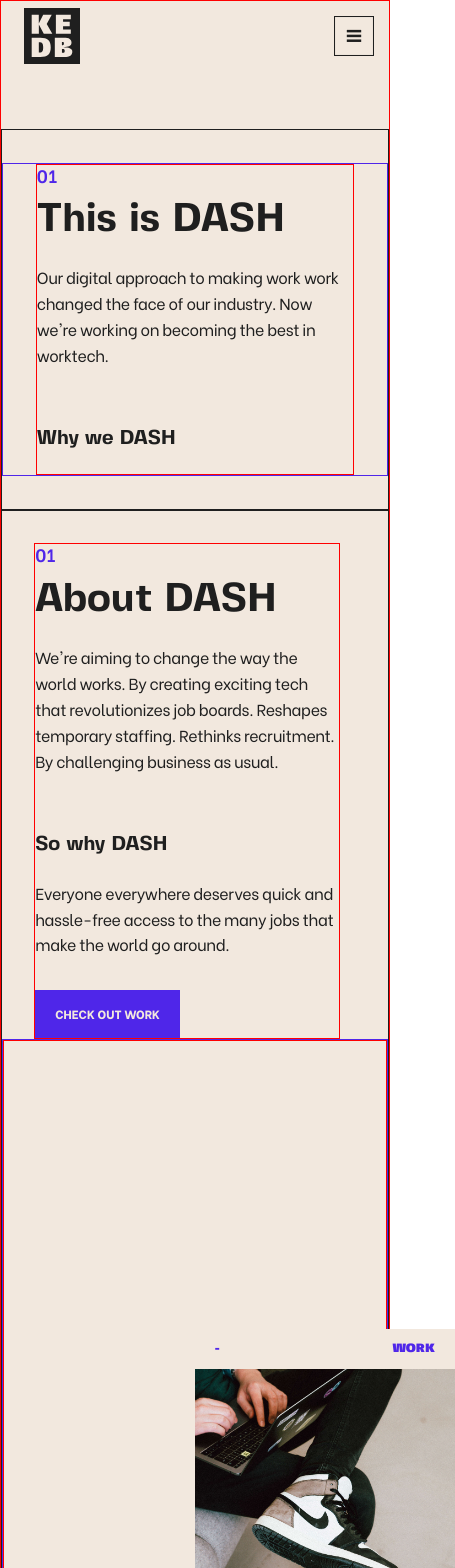
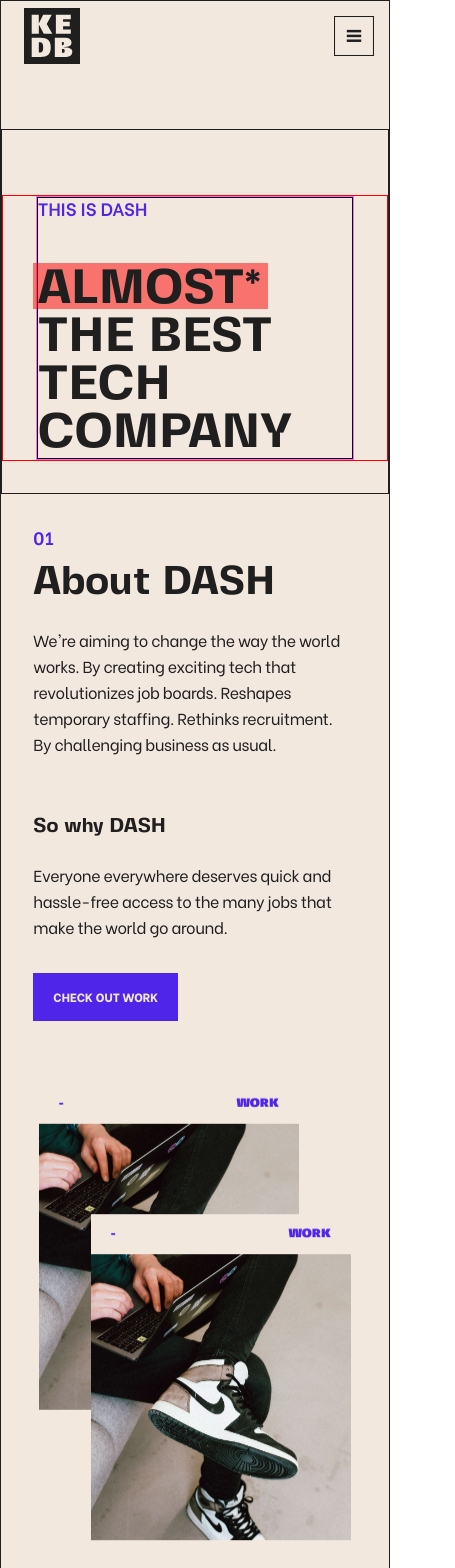
Before and after one commit to Keddib/portfolio, a Next.js app: page /test in a window 390 px wide. Shown: the top 1568 px of the page, 455 px wide, since content can reach past the window. Built offline with nearby package versions, Linux system fonts and the light colour scheme.

Commit message:
add title section

```diff
--- a/src/components/Title/index.js
+++ b/src/components/Title/index.js
@@ -1,5 +1,31 @@
+import Number from "src/components/number";
+
 export default function Title() {
-  return <section className="relative mt-32 section--default pt-4/24 md:mt-3/24 md:pt-1/24">
-
-  </section>
+  return (
+    <section className="relative mt-32 section--default pt-[16.66666667vw] md:mt-[12.5vw] md:pt-[4.16666667vw] border">
+      <div className="grid grid-cols-24 gap-x-2.5 border-red border">
+        <div className="col-start-3 col-end-23 xl:col-start-3 xl:col-end-19 border border-pink">
+          <div className="w-full border border-black">
+            <Number>
+              this is dash
+            </Number>
+            <div className="relative pt-8">
+              <div className="heading--1 uppercase font-FivoSansModern font-bold">
+                <h1 className="">
+                  <span id="main-word" className="relative">
+                    almost
+                    <span>*</span>
+                  </span>
+                  <span> the </span>
+                  <span>best </span>
+                  <span>tech </span>
+                  <span>company </span>
+                </h1>
+              </div>
+            </div>
+          </div>
+        </div>
+      </div>
+    </section>
+  );
 }
--- a/src/components/about/index.js
+++ b/src/components/about/index.js
@@ -1,65 +1,18 @@
 import Img1 from "public/images/10.jpeg";
-import Image from 'next/image';
-import { useEffect, useRef } from "react";
-import { Draggable, gsap } from "src/services/gasp";
-import Button from "../button";
-import Number from "../number";
-import Title2 from "../title2";
-import Title3 from "../title3";
+import Button from "src/components/button";
+import Number from "src/components/number";
+import Title2 from "src/components/title2";
+import Title3 from "src/components/title3";
+import ImageDrag from "src/components/imagedrag";
 
 export default function About() {
 
-  useEffect(() => {
-
-    // create our context. This function is invoked immediately and all GSAP
-    // animations and Draggable created during the execution of this function
-    // get recorded so we can revert() them later (cleanup)
-    let ctx = gsap.context(() => {
-
-      // all our animations can use selector text like ".box"
-      // and it's properly scoped to our component
-      gsap.from('#draggable-img', { transform: `translate(-50%, -72%)` })
-      gsap.from('#draggable-img2', { transform: `translate(-40%, -28%)` })
-
-      // const onClick = () => {
-      //   gsap.to('#draggable-img', { scale: 1.1, duration: 0 });
-      //   console.log();
-      // };
-      // const onRelease = () => {
-      //   gsap.to('#draggable-img', { scale: 1, duration: 0 });
-      // };
-
-      // Draggable.create(['#draggable-img', '#draggable-img2'], {
-      //   bounds: "#main-wrapper",
-      //   trigger: '#topbar',
-      //   onDragStart: onClick,
-      //   onDragEnd: onRelease,
-      //   onPress: onClick,
-      //   onRelease: onRelease
-      // });
-
-    }); // <- IMPORTANT! Scopes selector text
-
-    return () => ctx.revert(); // cleanup
-
-  }, []);
-
   return (
     <>
-      <section className='mt-32 section--default pt-4/24 md:mt-3/24 md:pt-1/24 border'>
-        <div className='grid grid-cols-24 gap-x-2.5 border border-secondary-dark'>
-          <div className='col-start-3 col-end-23 xl:col-end-19  border border-red'>
-            <Number>01</Number>
-            <Title2>This is DASH</Title2>
-            <p className='paragraph'>Our digital approach to making work work changed the face of our industry. Now we're working on becoming the best in worktech.</p>
-            <Title3>Why we DASH</Title3>
-          </div>
-        </div>
-      </section>
-      <section className='section--default border'>
+      <section className='section--default'>
         <div className='grid grid-cols-24'>
 
-          <div className='flex flex-col justify-end  items-start  col-start-3 col-end-22 lg:col-end-10  border border-red'>
+          <div className='flex flex-col justify-end  items-start  col-start-3 col-end-22 lg:col-end-10  '>
             <Number>01</Number>
             <Title2>
               About DASH
@@ -79,35 +32,10 @@ export default function About() {
             <Button>Check out work</Button>
           </div>
 
-          <div className='col-start-1 col-end-25 lg:col-start-10 border border-secondary'>
-            <div className="relative w-full pb-[150%] md:pb-[80%] border border-red">
-
-              <div id="draggable-img" className="absolute border hover:scale-150 cursor-pointer w-[66.66666667vw] top-1/2 left-1/2 will-change-transform md:w-[41.66666667vw] lg:w-[29.16666667vw]">
-                <div className="overflow-hidden font-FivoSansModern">
-                  <div id="topbar" className="flex items-stretch justify-between text-xs font-extrabold uppercase pointer-events-auto font-display bg-background dark:bg-background-dark text-tertiary dark:text-tertiary-dark hover:bg-tertiary dark:hover:bg-tertiary-dark  hover:text-background dark:hover:text-background-dark">
-                    <span className="block px-5 py-3 cursor-pointer font-extra-black">-</span>
-                    <span className="block w-full px-5 py-3 text-right select-none flex-grow-1 cursor-[grab] touch-none font-extra-black">work</span>
-                  </div>
-                  <div className="flex relative w-full bg-secondary pb-[110%] ">
-                    <div className="absolute inset-0">
-                      <Image src={Img1} className="min-h-full min-w-full max-w-full max-h-full object-cover" alt="person at work" />
-                    </div>
-                  </div>
-                </div>
-              </div>
-              <div id="draggable-img2" className="absolute hover:scale-150 cursor-pointer w-[66.66666667vw] top-1/2 left-1/2 will-change-transform md:w-[41.66666667vw] lg:w-[29.16666667vw]">
-                <div className="overflow-hidden font-FivoSansModern">
-                  <div id="topbar" className="flex items-stretch justify-between text-xs font-extrabold uppercase pointer-events-auto font-display bg-background dark:bg-background-dark text-tertiary dark:text-tertiary-dark hover:bg-tertiary dark:hover:bg-tertiary-dark  hover:text-background dark:hover:text-background-dark">
-                    <span className="block px-5 py-3 cursor-pointer font-extra-black">-</span>
-                    <span className="block w-full px-5 py-3 text-right select-none flex-grow-1 cursor-[grab] touch-none font-extra-black">work</span>
-                  </div>
-                  <div className="flex relative w-full bg-secondary pb-[110%] ">
-                    <div className="absolute inset-0">
-                      <Image src={Img1} className="min-h-full min-w-full max-w-full max-h-full object-cover" alt="person at work" />
-                    </div>
-                  </div>
-                </div>
-              </div>
+          <div className='col-start-1 col-end-25 lg:col-start-10 '>
+            <div className="relative w-full pb-[150%] md:pb-[80%] ">
+              <ImageDrag img={Img1} className={'draggable-position'} name="work" />
+              <ImageDrag img={Img1} className={'draggable-position2'} name="work" />
 
             </div>
           </div>
--- a/src/components/hint/index.js
+++ b/src/components/hint/index.js
@@ -14,7 +14,7 @@ export default function Hint() {
     <span
       id="hintspan"
       ref={spanRef}
-      className='hidden fixed top-10 left-10 bg-pink pointer-events-none
+      className='hidden fixed top-0 left-0 bg-pink pointer-events-none
       dark:bg-tertiary-dark text-primary-dark dark:text-primary uppercase
         px-4 py-1 w-fit text-sm font-bold'
     >
--- /dev/null
+++ b/src/components/imagedrag/index.js
@@ -0,0 +1,87 @@
+import Image from 'next/image';
+import { useEffect, useRef, useState } from "react";
+import useHint from 'src/hooks/useHint';
+import { onMove } from 'src/services/animationEvents';
+import { Draggable, gsap } from "src/services/gasp";
+
+export default function ImageDrag({ img, className, name }) {
+
+  const [isDraging, setIsDraging] = useState(false);
+  const triggerRef = useRef(null);
+  const draggableRef = useRef(null);
+  const { setHintText, hintRef } = useHint();
+
+
+  const onEnter = () => {
+    setHintText(isDraging ? 'now drag me' : 'grab me');
+    if (hintRef) {
+      hintRef.current.style.display = 'inline';
+    }
+  };
+
+
+  const onLeave = () => {
+    setHintText('');
+    if (hintRef) {
+      hintRef.current.style.display = 'none';
+    }
+  };
+
+  useEffect(() => {
+
+    // create our context. This function is invoked immediately and all GSAP
+    // animations and Draggable created during the execution of this function
+    // get recorded so we can revert() them later (cleanup)
+    let ctx = gsap.context(() => {
+
+      // all our animations can use selector text like ".box"
+      // and it's properly scoped to our component
+
+      const onClick = () => {
+        setIsDraging(true);
+        gsap.to(draggableRef.current, { scale: 1.05, duration: 0 });
+      };
+      const onRelease = () => {
+        setIsDraging(false);
+        gsap.to(draggableRef.current, { scale: 1, duration: 0 });
+      };
+
+      Draggable.create(draggableRef.current, {
+        trigger: triggerRef.current,
+        onDragStart: onClick,
+        onDragEnd: onRelease,
+        onPress: onClick,
+        onRelease: onRelease,
+        onMove: onMove
+      });
+
+    }); // <- IMPORTANT! Scopes selector text
+
+    return () => ctx.revert(); // cleanup
+
+  }, []);
+
+  useEffect(() => {
+    setHintText(isDraging ? 'now drag me' : 'grab me');
+  }, [isDraging]);
+
+  return (
+    <div ref={draggableRef} className={`absolute ${className} cursor-pointer w-[66.66666667vw] top-1/2 left-1/2 will-change-transform md:w-[41.66666667vw] lg:w-[29.16666667vw]`}>
+      <div className="overflow-hidden font-FivoSansModern">
+        <div
+          onMouseEnter={onEnter}
+          onMouseLeave={onLeave}
+          onMouseMove={onMove}
+          ref={triggerRef} className="flex items-stretch justify-between text-xs font-extrabold uppercase pointer-events-auto font-display bg-background dark:bg-background-dark text-tertiary dark:text-tertiary-dark hover:bg-tertiary dark:hover:bg-tertiary-dark  hover:text-background dark:hover:text-background-dark">
+          <span className="block px-5 py-3 cursor-pointer font-extra-black">-</span>
+          <span className="block w-full px-5 py-3 text-right select-none flex-grow-1 cursor-[grab] touch-none font-extra-black">{name}</span>
+        </div>
+        <div className="flex relative w-full bg-secondary pb-[110%] ">
+          <div className="absolute inset-0">
+            <Image src={img} className="min-h-full min-w-full max-w-full max-h-full object-cover" alt="personal image" />
+          </div>
+        </div>
+      </div>
+    </div>
+  );
+}
--- a/src/components/logo/index.js
+++ b/src/components/logo/index.js
@@ -1,6 +1,6 @@
 import Logos from "public/icons/logo.svg";
 import { Draggable, gsap } from "src/services/gasp";
-import { useEffect, useRef, useState } from "react";
+import { useEffect, useState } from "react";
 import useHint from "src/hooks/useHint";
 import { onMove } from "src/services/animationEvents";
 
@@ -42,7 +42,7 @@ export default function Logo() {
 
   useEffect(() => {
     setHintText(isDraging ? 'now drag me' : 'grab me');
-  }, [isDraging])
+  }, [isDraging]);
 
   useEffect(() => {
 
--- a/src/components/number/index.js
+++ b/src/components/number/index.js
@@ -1,7 +1,7 @@
 export default function Number({ children }) {
   return (
     <div className="stagger-child js-reveal-child">
-      <span className="block mb-4 text--label text-secondary dark:text-secondary-dark">
+      <span className="block mb-4 text--label text-secondary dark:text-secondary-dark uppercase">
         {children}
       </span>
     </div >
--- a/src/pages/test.js
+++ b/src/pages/test.js
@@ -1,34 +1,17 @@
 import About from "src/components/about";
 import Layout from "src/components/layout";
-import { useEffect, useRef } from 'react';
-import { gsap } from "src/services/gasp";
+import Title from "src/components/Title";
 
 
 
 export default function Test() {
-  // const circleRef = useRef();
-
-  // useEffect(() => {
-
-  //   const onMove = ({ clientX, clientY }) => {
-  //     console.log(clientX, clientY)
-  //     gsap.to(circleRef.current, { x: clientX - 40, y: clientY - 50, delay: 0.001, zIndex: 1000 });
-
-  //   };
-
-  //   window.addEventListener("pointermove", onMove);
-
-  //   return () => window.removeEventListener("pointermove", onMove);
-  // }, []);
 
   return (
     <Layout home="Keddib - Home">
-      <div className='border border-red'>
+      <div className='border'>
+        <Title />
         <About />
       </div>
-      {/* <div className="relative border border-red">
-        <span className="fixed top-0 left-0 bg-tertiary dark:bg-tertiary-dark text-primary-dark dark:text-primary uppercase px-4 py-1 text-sm font-bold" ref={circleRef} >grab me</span>
-      </div> */}
     </Layout>
   );
 }
--- a/src/services/animationEvents.js
+++ b/src/services/animationEvents.js
@@ -1,7 +1,7 @@
 import { gsap } from "src/services/gasp";
 
 function onMove({ clientX, clientY }) {
-  gsap.to('#hintspan', { x: clientX - 140, y: clientY - 110, delay: 0, zIndex: 100000 });
+  gsap.to('#hintspan', { x: clientX - 50, y: clientY - 40, delay: 0, zIndex: 100000 });
 };
 
 export { onMove };
--- a/src/services/gasp.js
+++ b/src/services/gasp.js
@@ -5,6 +5,7 @@ import { Draggable } from "gsap/dist/Draggable";
 
 // configure/register once we're running in the browser
 if (typeof window !== "undefined") {
+  Draggable.zIndex = 500;
   gsap.registerPlugin(Draggable);
 
   // gsap.defaults({
--- a/src/styles/global.css
+++ b/src/styles/global.css
@@ -90,10 +90,19 @@
     padding-bottom: 8.33333333vw;
   }
 
+  .heading--1 {
+    font-size: 3rem;
+    line-height: 1;
+  }
+
   @media (min-width: 800px) {
     .section--default {
       padding-top: 4.16666667vw;
       padding-bottom: 4.16666667vw;
+    }
+    .heading--1 {
+      font-size: 7.75rem;
+      line-height: .91;
     }
   }
 
@@ -129,9 +138,33 @@
   .logo-svg {
     fill-rule: evenodd;
   }
+  .draggable-position {
+    transform: translate(-60%, -70%);
+  }
+  .draggable-position2 {
+    transform-origin: 50% 0%;
+    transform: translate(-40%, -30%);
+  }
+  #hintspan {
+    transform-origin: 50% 50%;
+  }
+   #main-word {
+    z-index: 10;
+  }
+  #main-word::before {
+    display: inline-block;
+    position: absolute;
+    top: -8%;
+    left: -2%;
+    content: "";
+    background-color: red;
+    width: 105%;
+    height: 100%;
+    opacity: 0.5;
+    z-index: -10;
+  }
 }
 
 @layer components {
 
-
 }
```
Also changed, not shown: src/components/header/index.js (+6 -4 lines).
